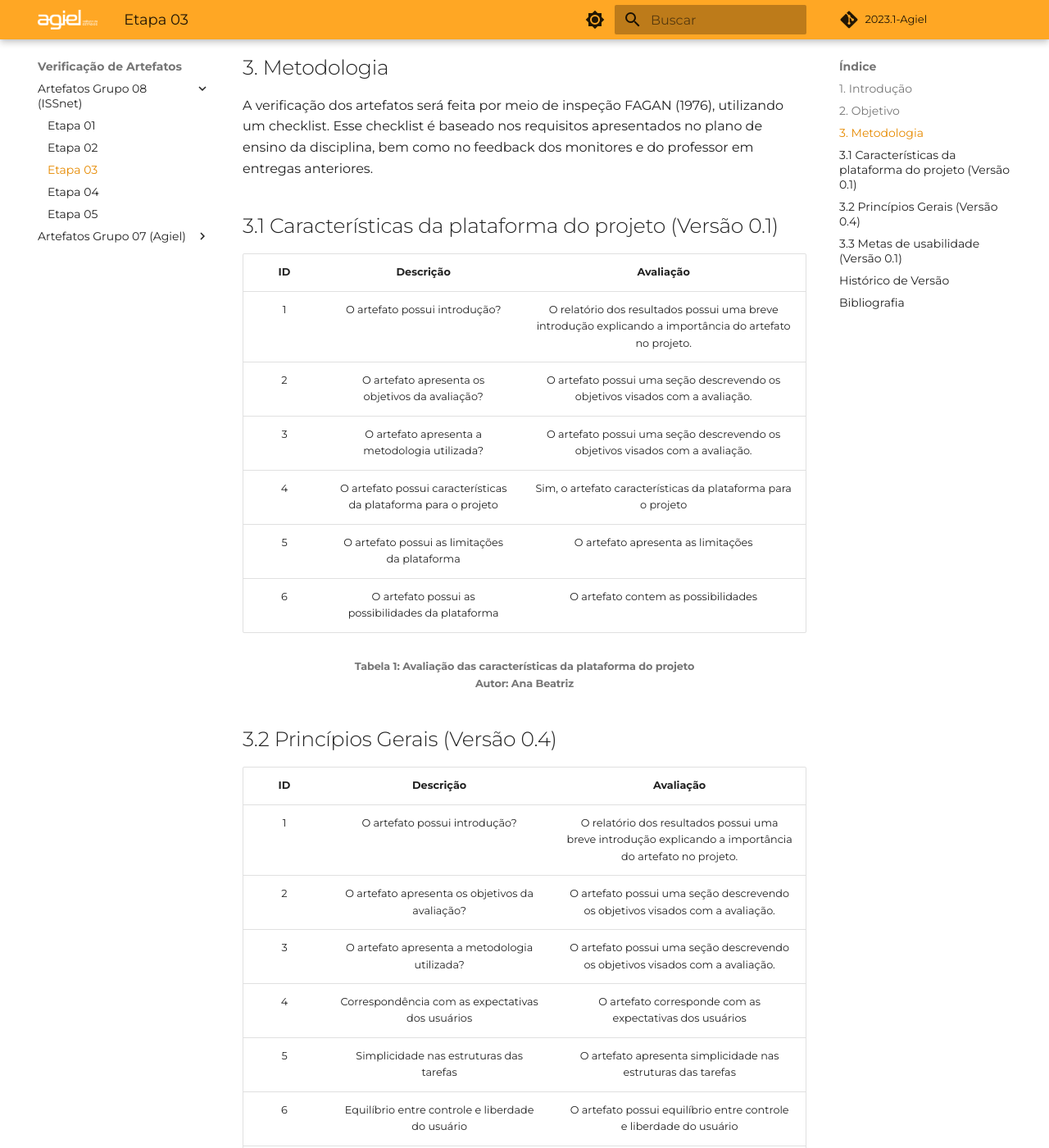
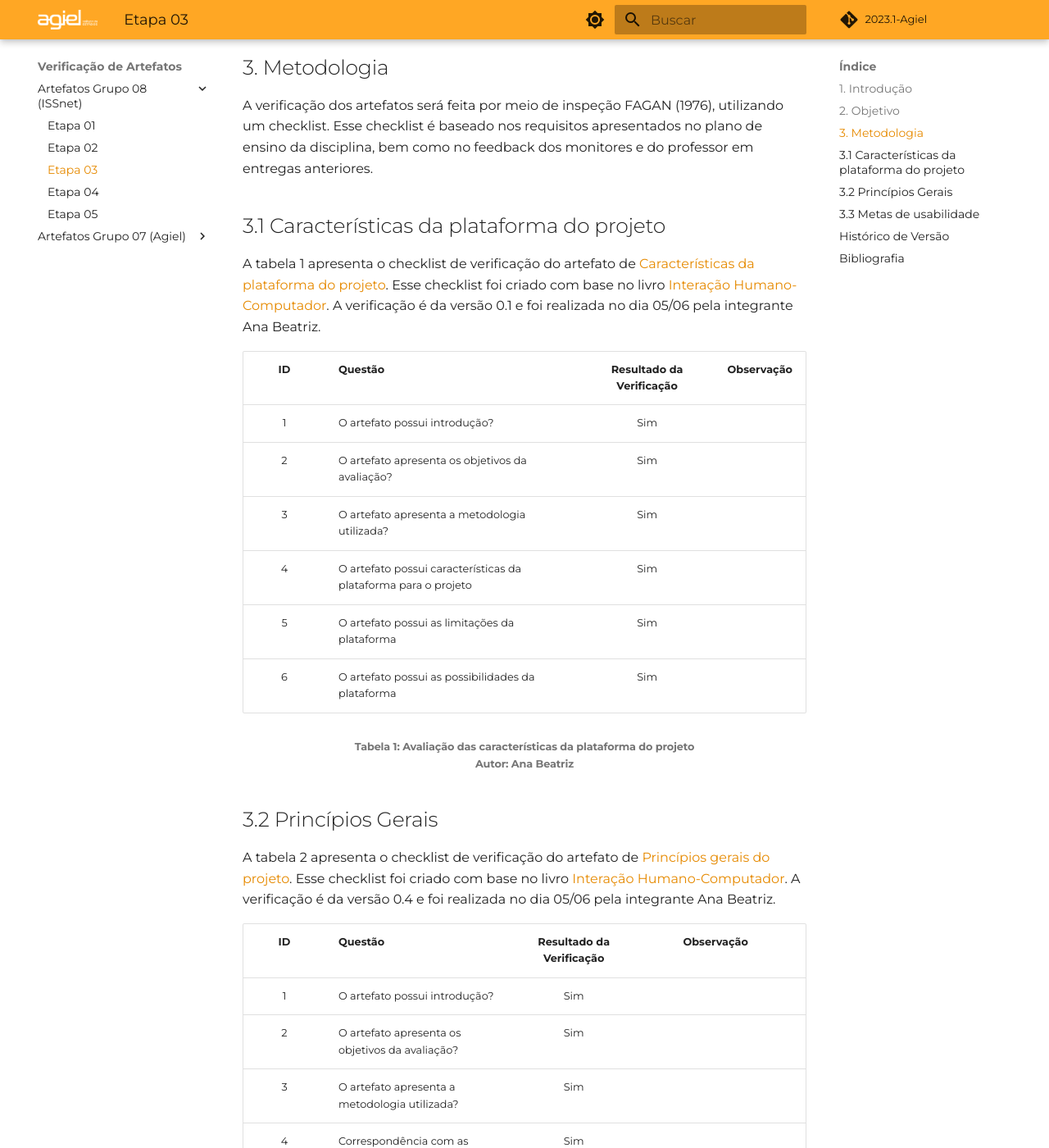
Before and after one commit to Interacao-Humano-Computador/2023.1-Agiel, an MkDocs documentation site: the page built from docs/verificacao/grupo_8/etapa_3.md, in a window 1280 px wide and 1400 px high, scrolled down 540 px. Shown: the whole window at 82% size. Built offline with MkDocs 1.6.1 and Material for MkDocs 9.7.7, drawn with Linux system fonts in a browser that asks for light colours; some web fonts are replaced; comment, search, counter and statistics services are not loaded; some of the changed text lies outside the part shown.

Commit message:
melhorias para entrega final

```diff
--- a/docs/verificacao/grupo_8/etapa_3.md
+++ b/docs/verificacao/grupo_8/etapa_3.md
@@ -13,52 +13,60 @@ Este documento tem como fim verificar a qualidade dos artefatos produzidos pelo
 ## 3. Metodologia
 A verificação dos artefatos será feita por meio de inspeção FAGAN (1976), utilizando um checklist. Esse checklist é baseado nos requisitos apresentados no plano de ensino da disciplina, bem como no feedback dos monitores e do professor em entregas anteriores.
 
-## 3.1 Características da plataforma do projeto (Versão 0.1)
+## 3.1 Características da plataforma do projeto
 
-| ID | Descrição  | Avaliação |
-|:--:|:----------:|:---------:|
-| 1 | O artefato possui introdução? | O relatório dos resultados possui uma breve introdução explicando a importância do artefato no projeto. |
-| 2 | O artefato apresenta os objetivos da avaliação? | O artefato possui uma seção descrevendo os objetivos visados com a avaliação. |
-| 3 | O artefato apresenta a metodologia utilizada? | O artefato possui uma seção descrevendo os objetivos visados com a avaliação. |
-| 4 | O artefato possui características da plataforma para o projeto| Sim, o artefato características da plataforma para o projeto|
-| 5 | O artefato possui as limitações da plataforma | O artefato apresenta as limitações|
-| 6 | O artefato possui as possibilidades da plataforma| O artefato contem as possibilidades|
+A tabela 1 apresenta o checklist de verificação do artefato de <a href="https://interacao-humano-computador.github.io/2023.1-ISSNet/analise_de_requisitos/caracteristicas_da_plataforma/">Características da plataforma do projeto</a>. Esse checklist foi criado com base no livro [Interação Humano-Computador](#bibliografia).
+A verificação é da versão 0.1 e foi realizada no dia 05/06 pela integrante Ana Beatriz.
+
+| ID |Questão| Resultado da Verificação | Observação |
+|:---:| --- | :---: | :---: |
+| 1 | O artefato possui introdução? | Sim | |
+| 2 | O artefato apresenta os objetivos da avaliação? | Sim | |
+| 3 | O artefato apresenta a metodologia utilizada? | Sim | |
+| 4 | O artefato possui características da plataforma para o projeto| Sim| |
+| 5 | O artefato possui as limitações da plataforma | Sim | |
+| 6 | O artefato possui as possibilidades da plataforma| Sim| |
 
 <h6 align = "center"> Tabela 1: Avaliação das características da plataforma do projeto
 <br> Autor: Ana Beatriz </h6>
 
 
-## 3.2 Princípios Gerais (Versão 0.4)
+## 3.2 Princípios Gerais
 
-| ID | Descrição  | Avaliação |
-|:--:|:----------:|:---------:|
-| 1 | O artefato possui introdução? | O relatório dos resultados possui uma breve introdução explicando a importância do artefato no projeto. |
-| 2 | O artefato apresenta os objetivos da avaliação? | O artefato possui uma seção descrevendo os objetivos visados com a avaliação. |
-| 3 | O artefato apresenta a metodologia utilizada? | O artefato possui uma seção descrevendo os objetivos visados com a avaliação. |
-| 4| Correspondência com as expectativas dos usuários|O artefato corresponde com as expectativas dos usuários|
-|5 | Simplicidade nas estruturas das tarefas| O artefato apresenta simplicidade nas estruturas das tarefas|
-|6 | Equilíbrio entre controle e liberdade do usuário|O artefato possui equilíbrio entre controle e liberdade do usuário|
-|7 | Consistência e padronização; promoção da eficiência do usuário |O artefato tem consistência e padronização além promoção da eficiência do usuário|
-|8 | Antecipação das necessidades do usuário|O artefato possui antecipação das necessidades do usuário|
-|9| Visibilidade e reconhecimento|O artefato apresenta visibilidade e reconhecimento|
-| 10| Conteúdo relevante e expressão adequada|O artefato contem conteúdo relevante e expressão adequada|
-| 11| Projeto para erros|O artefato possui projeto para os erros|
-|12 |Foram identificados quais os Princípios Gerais do Projeto que serão utilizados no projeto|O artefato não especifica quais Princípios Gerais do Projeto que serão utilizados no projeto|
+A tabela 2 apresenta o checklist de verificação do artefato de <a href="https://interacao-humano-computador.github.io/2023.1-ISSNet/analise_de_requisitos/principios_gerais/">Princípios gerais do projeto</a>. Esse checklist foi criado com base no livro [Interação Humano-Computador](#bibliografia).
+A verificação é da versão 0.4 e foi realizada no dia 05/06 pela integrante Ana Beatriz.
+
+| ID |Questão| Resultado da Verificação | Observação |
+|:---:| --- | :---: | :---: |
+| 1 | O artefato possui introdução? | Sim |
+| 2 | O artefato apresenta os objetivos da avaliação? | Sim |
+| 3 | O artefato apresenta a metodologia utilizada? | Sim |
+| 4| Correspondência com as expectativas dos usuários| Sim |
+|5 | Simplicidade nas estruturas das tarefas| Sim |
+|6 | Equilíbrio entre controle e liberdade do usuário|Sim |
+|7 | Consistência e padronização; promoção da eficiência do usuário |Sim |
+|8 | Antecipação das necessidades do usuário|Sim|
+|9| Visibilidade e reconhecimento|Sim|
+| 10| Conteúdo relevante e expressão adequada|Sim|
+| 11| Projeto para erros|Sim|
+|12 |Foram identificados quais os Princípios Gerais do Projeto que serão utilizados no projeto|Não| O artefato não especifica quais Princípios Gerais do Projeto que serão utilizados no projeto|
 
 <h6 align = "center"> Tabela 2: Avaliação dos princípios gerais
 <br> Autor: Ana Beatriz </h6>
 
-## 3.3 Metas de usabilidade (Versão 0.1)
+## 3.3 Metas de usabilidade
 
-| ID | Descrição  | Avaliação |
-|:--:|:----------:|:---------:|
-| 1 | O artefato possui introdução? | Sim, de forma clara.|
-| 2 | Apresenta os seus objetivos? | Sim, estão presentes no final da introdução. |
-| 3 | Possui as metas de usabilidade definidas para o projeto? | Não foram indicadas de maneira direta, há uma análise feita em cima de cada meta de usabilidade que indica as metas escolhidas.|
-| 4 | Cada meta de usabilidade possui uma explicação?|Sim.|
-| 5 | A razão da seleção das metas de usabilidade?| Não, apenas a análise realizada em cima de cada meta dentro do contexto do sistema.|
-| 6 | Foram contextualizadas para o projeto?| Sim.|
-| 7 | Foram identificados os requisitos de usabilidade?| Sim. |
+A tabela 3 apresenta o checklist de verificação do artefato de <a href="https://interacao-humano-computador.github.io/2023.1-ISSNet/analise_de_requisitos/metas_de_usabilidade/">Metas de usabilidade do projeto</a>. Esse checklist foi criado com base no livro [Interação Humano-Computador](#bibliografia). A verificação é da versão 0.1 e foi realizada no dia 05/06 pelo integrante Pedro Siqueira.
+
+| ID |Questão| Resultado da Verificação | Observação |
+|:---:| --- | :---: | :---: |
+| 1 | O artefato possui introdução? | Sim|
+| 2 | Apresenta os seus objetivos? | Sim|
+| 3 | Possui as metas de usabilidade definidas para o projeto? | Incompleto |Não foram indicadas de maneira direta, há uma análise feita em cima de cada meta de usabilidade que indica as metas escolhidas.|
+| 4 | Cada meta de usabilidade possui uma explicação?|Sim|
+| 5 | A razão da seleção das metas de usabilidade?| Não |Apenas a análise realizada em cima de cada meta dentro do contexto do sistema.|
+| 6 | Foram contextualizadas para o projeto?| Sim|
+| 7 | Foram identificados os requisitos de usabilidade?| Sim |
 
 <h6 align = "center"> Tabela 3: Verificação do artefato de metas de usabilidade
 <br> Autor: Pedro Siqueira </h6>
@@ -69,9 +77,10 @@ A Tabela 4 registra o histórico de versão desse documento.
 
 | Versão | Data  |            Descrição              |     Autor      |    Revisor    |
 |:------:|:-----:|:---------------------------------:|:--------------:|:-------------:|
-| `1.0`  | 05/06/2023 | Introdução, Objetivo e Metodologia | Carlos | |
-| `1.1`  | 05/06/2023 | Caracteristica da Plataforma e Princípios gerais | Ana Beatriz | |
-| `1.2`  | 05/06/2023 | Metas de usabilidade | Pedro Siqueira | |
+| `1.0`  | 05/06/2023 | Introdução, Objetivo e Metodologia | Carlos | Pedro Siqueira |
+| `1.1`  | 05/06/2023 | Caracteristica da Plataforma e Princípios gerais | Ana Beatriz | Pedro Siqueira |
+| `1.2`  | 05/06/2023 | Metas de usabilidade | Pedro Siqueira | Ana Beatriz |
+| `2.0`  | 03/07/2023  | Padronização e melhorias |  Ana Beatriz | Vitor Borges |
 
 <h6 align = "center"> Tabela 4: Histórico de Versões
 <br> Autor: Carlos </h6>
```
Also changed, not shown: docs/verificacao/grupo_8/etapa_4.md (+50 -37 lines).
